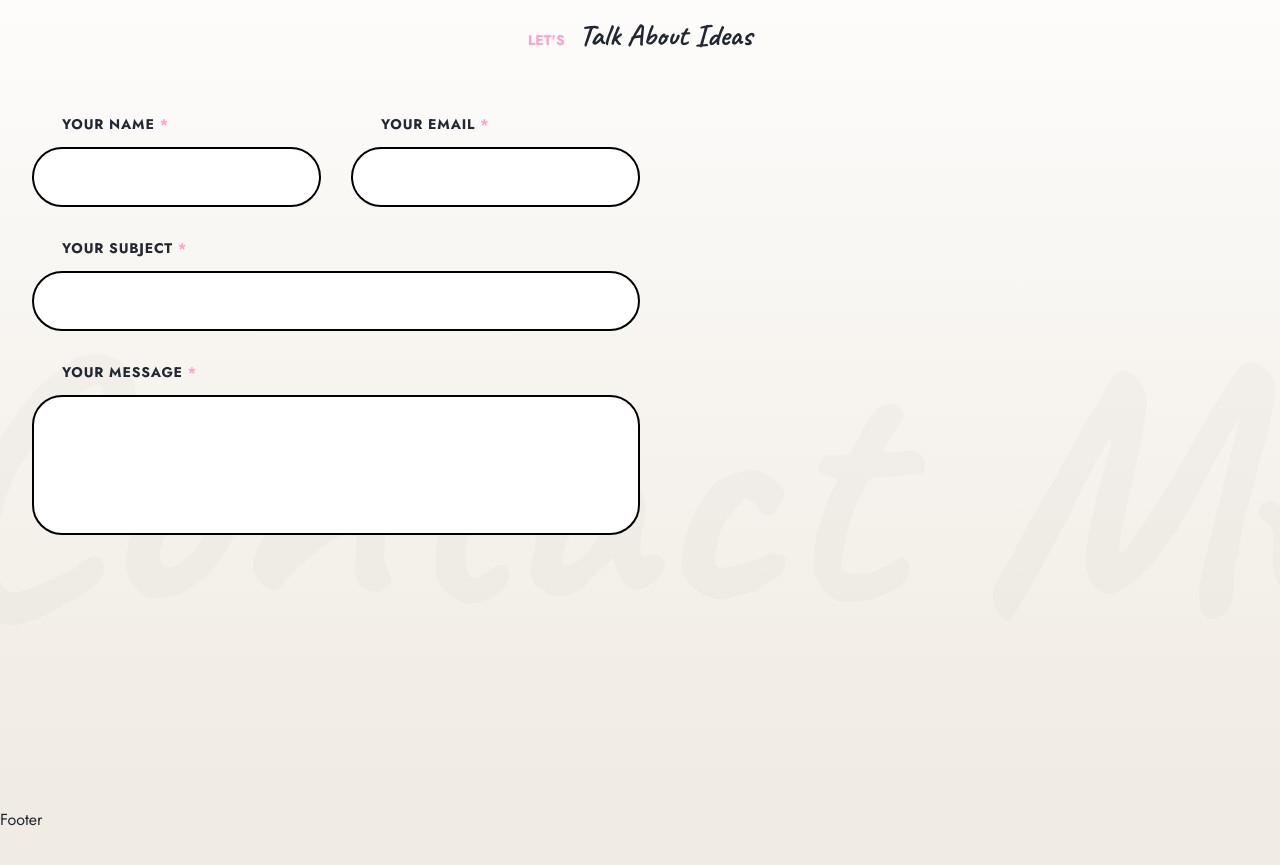
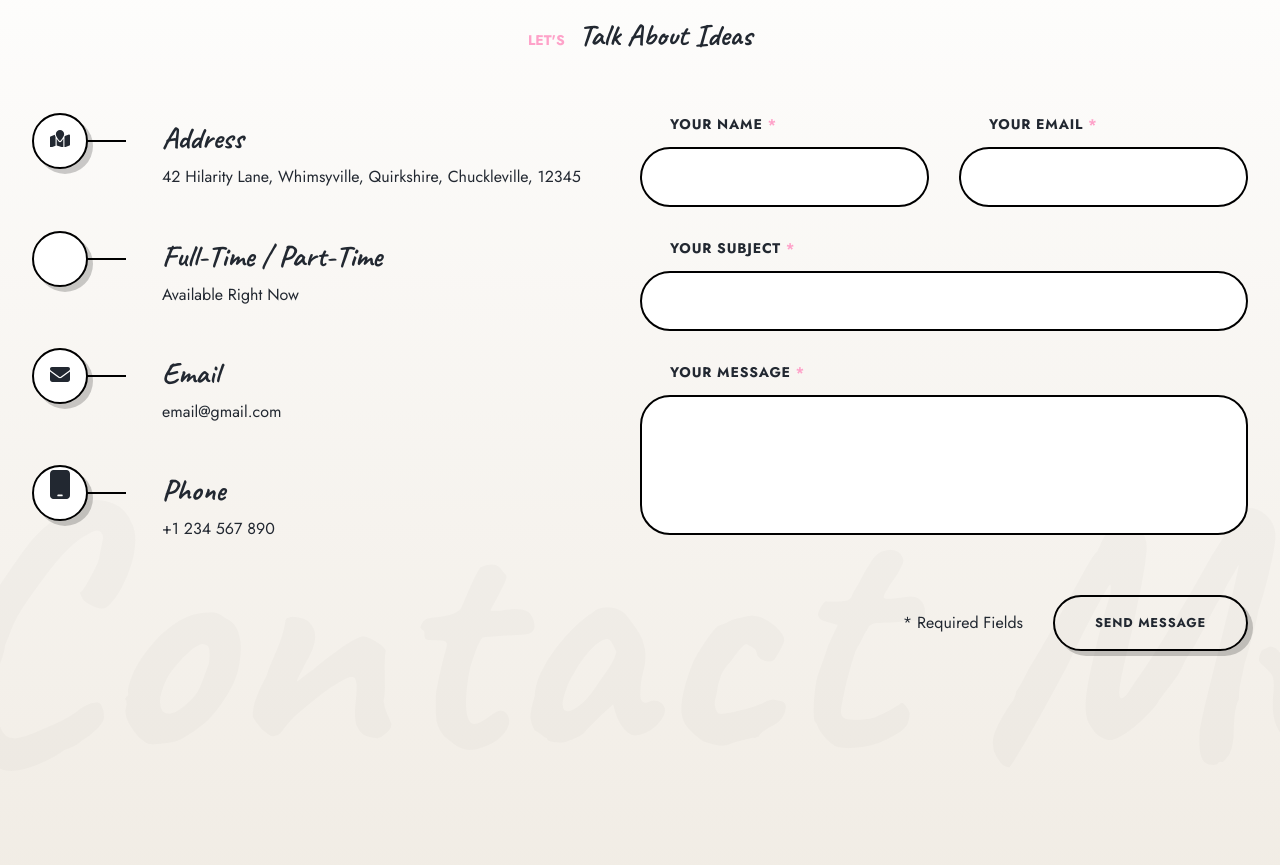
Before and after one commit to pronoia9/lumirise, a React (Vite) app: page / in a window 1280 px wide. Shown: the part 6933-7798 px from the top of the page. Before the commit the page ends 7766 px from the top, so only its background shows below. Built offline with nearby package versions, Linux system fonts and the light colour scheme.

Commit message:
separate contact info + add init button

```diff
--- a/src/components/sections/Contact/Contact.jsx
+++ b/src/components/sections/Contact/Contact.jsx
@@ -2,57 +2,57 @@ import { useState } from 'react';
 import { styled } from 'styled-components';
 
 import { Grid } from '../..';
+import { ContactInfo, Input } from './';
 import { SectionWrapper } from '../../../hoc';
+import { UnfilledButton } from '../../../styles/ButtonStyles';
 import { contactData } from '../../../utils/data';
-import Input from './Input';
 import { rem } from '../../../utils/utils';
 
 const Contact = () => {
   const [formData, setformData] = useState(contactData.defaultForm);
 
-  const handleChange = (e) => {
+  const handleFormChange = (e) => {
     setformData((prev) => ({ ...prev, [e.target.name]: e.target.value }));
   };
 
+  const handleClick = () => {}
+
   return (
-    <Container>
+    <div>
       <Grid columns={2}>
-        {/* LEFt */}
+        <ContactInfo />
 
-        {/* FORM */}
-        <FormContainer>
-          <div>
-            {Object.keys(contactData.defaultForm)
-              .slice(0, 2)
-              .map((field) => (
-                <Input key={`form-${field}`} field={field} value={formData[field]} handlechange={handleChange} />
-              ))}
-          </div>
-          {Object.keys(contactData.defaultForm)
-            .slice(2)
-            .map((field) => (
-              <Input key={`form-${field}`} field={field} value={formData[field]} handlechange={handleChange} />
+        {/* Form */}
+        <Grid columns={1} gap={rem(30)}>
+          {/* Inputs */}
+          <Grid columns={2} gap={rem(30)}>
+            {Object.keys(contactData.defaultForm).slice(0, 2).map((field) => (
+              <Input key={`form-${field}`} field={field} value={formData[field]} handlechange={handleFormChange} />
             ))}
-        </FormContainer>
+          </Grid>
+          {Object.keys(contactData.defaultForm).slice(2).map((field) => (
+            <Input key={`form-${field}`} field={field} value={formData[field]} handlechange={handleFormChange} />
+          ))}
+
+          {/* Button */}
+          <ButtonContainer>
+            <p>* Required Fields</p>
+            <div onClick={handleClick}>
+              <UnfilledButton>
+                <p>Send Message</p>
+              </UnfilledButton>
+            </div>
+          </ButtonContainer>
+        </Grid>
       </Grid>
-    </Container>
+    </div>
   );
 };
-
 export default SectionWrapper(Contact, 'contact');
 
-const Container = styled.div``;
-
-const FormContainer = styled.div`
-  &,
-  & > div {
-    width: 100%;
-    display: flex;
-    flex-direction: column;
-    gap: ${rem(30)};
-  }
-
-  & > div:first-child {
-    flex-direction: row;
-  }
+const ButtonContainer = styled.div`
+  display: flex;
+  align-items: center;
+  justify-content: flex-end;
+  gap: ${rem(30)};
 `;
--- /dev/null
+++ b/src/components/sections/Contact/ContactInfo.jsx
@@ -0,0 +1,77 @@
+import { styled } from 'styled-components';
+
+import { ContactSVGs } from '../../components/SVGs';
+import { contactData } from '../../../utils/data';
+
+export default function ContactInfo() {
+  return (
+    <Container>
+      <div className='numbers-items'>
+        {contactData.info.map((val, index) => (
+          <div class='numbers-item scrolla-element-anim-1 scroll-animate animate__active animate__animated' data-animate='active'>
+            <div class='icon'>
+              {/* <i aria-hidden='true' class='far fa-map' /> */}
+              <ContactSVGs type={val.title} />
+            </div>
+            <div class='title'>{val.title}</div>
+            <div class='lui-text'>{val.description}</div>
+          </div>
+        ))}
+      </div>
+    </Container>
+  );
+};
+
+const Container = styled.div`
+  .numbers-items {
+    position: relative;
+    z-index: 2;
+  }
+
+  .numbers-item {
+    position: relative;
+    padding-left: 130px;
+    margin-bottom: 40px;
+  }
+
+  .numbers-item .icon {
+    border: 2px solid var(--c-lineBorder);
+    border-radius: 50%;
+    -webkit-border-radius: 50%;
+    background-color: var(--c-lineBackground);
+    box-shadow: 5px 5px 0px 0px var(--c-lineShadow);
+    width: 56px;
+    height: 56px;
+    text-align: center;
+    line-height: 52px;
+    font-size: 20px;
+    position: absolute;
+    left: 0;
+    top: 0;
+  }
+
+  .numbers-item .icon:after {
+    content: '';
+    position: absolute;
+    left: 100%;
+    top: 50%;
+    width: 40px;
+    height: 2px;
+    margin-top: -1px;
+    background: var(--c-lineBorder);
+  }
+
+  .numbers-item .title {
+    padding: 10px 0;
+    font-family: var(--f-secondary);
+    font-size: 30px;
+    line-height: 1;
+    font-weight: 700;
+  }
+
+  svg {
+    width: 20px;
+    height: auto;
+    fill: var(--c-font);
+  }
+`;
```
